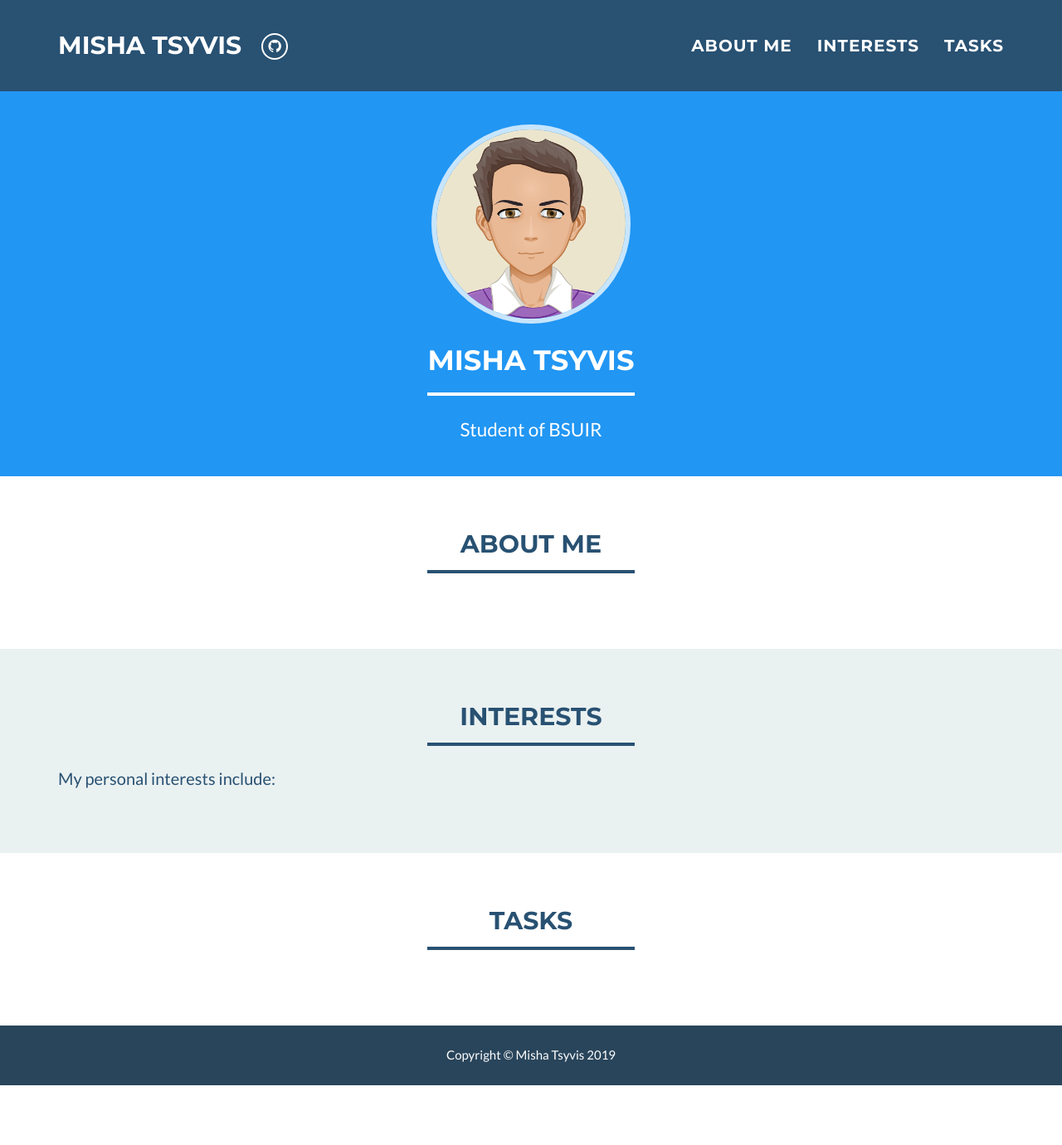
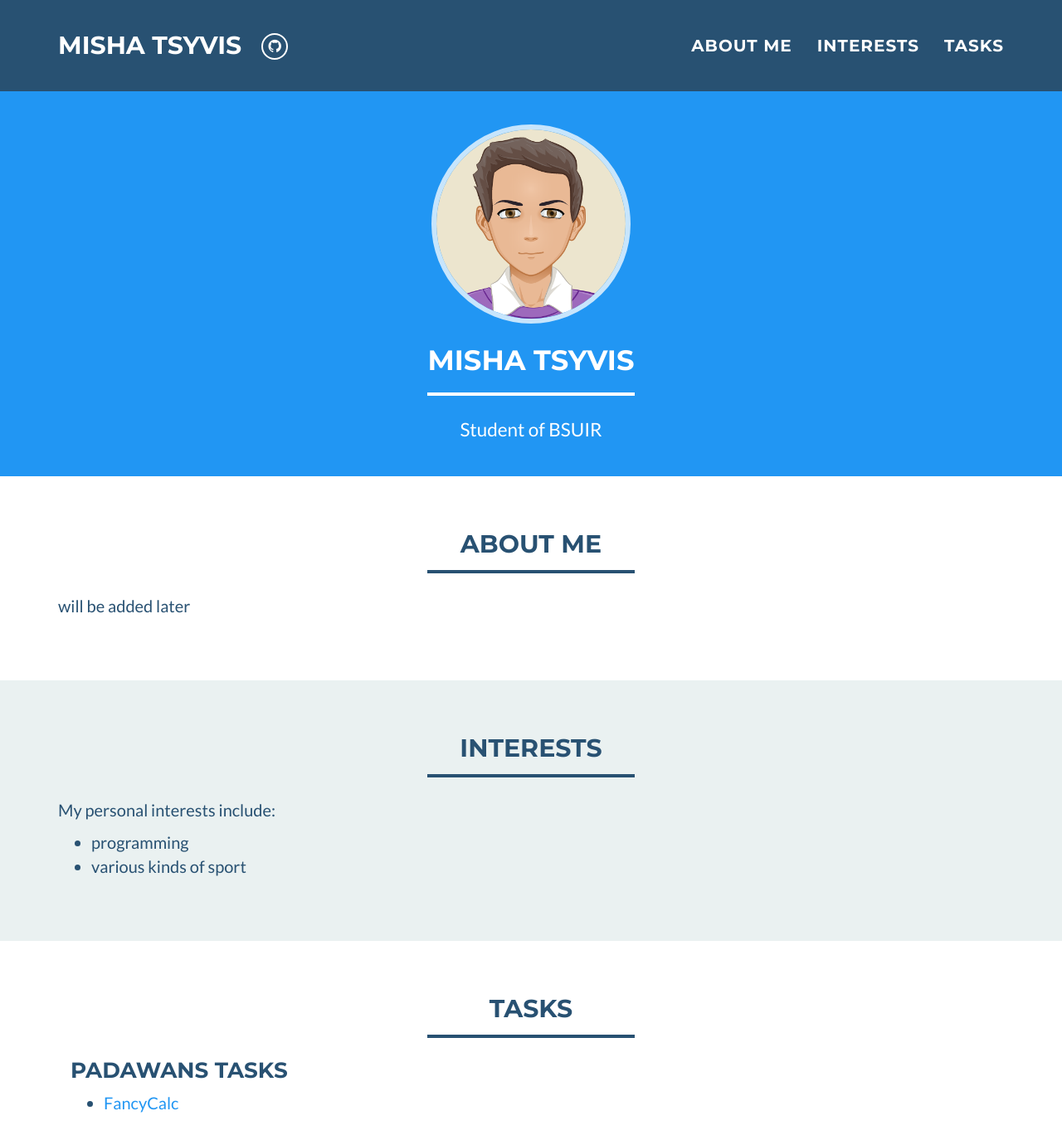
Before and after one commit to mtsyvis/mtsyvis.github.io, a Jekyll site: the page built from index.html, in a window 1280 px wide and 1400 px high. Shown: the top 1380 px of the window at 83% size. Built offline with Jekyll 4.4.1, drawn with Linux system fonts in a browser that asks for light colours.

Commit message:
add link to padawanstask

```diff
--- a/_includes/about_me.html
+++ b/_includes/about_me.html
@@ -8,6 +8,9 @@
     </div>
     <div class="row">
 	    <div class="col-sm-6">
+            <p>
+                will be added later
+            </p>
 <!--
     		<p>
             I have over 6 years of experience as a software engineer, and have worked
--- a/_includes/interests.html
+++ b/_includes/interests.html
@@ -8,9 +8,15 @@
         </div>
             <div class="row">
                 <div class="col-sm-6">
-		    <p>
-			    My personal interests include:
-        </p>
+                    <p>
+			         My personal interests include:
+                    </p>
+
+                    <ul>
+                        <li>programming</li>
+                        <li>various kinds of sport</li>
+                    </ul>
+
 <!--
 			<ul>
 			  <li>
--- a/_includes/tasks.html
+++ b/_includes/tasks.html
@@ -7,6 +7,17 @@
         <hr />
       </div>
     </div>
+        <div class="col-sm-6">
+            <h3 style="margin-top:0">Padawans tasks</h3>
+
+            <ul>
+                <li><a href="https://github.com/mtsyvis/FancyCalc">FancyCalc</a></li>
+
+            </ul>
+
+
+        </div>
+<!--
     <div class="row">
 
 	    <div class="col-sm-6">
@@ -14,10 +25,11 @@
       </div>
 
 	    <div class="col-sm-6">
-<!--		    <h3 style="margin-top:0;">Padawans</h3>-->
+		    <h3 style="margin-top:0;">Padawans</h3>
 
 	    </div>
 
     </div>
+-->
   </div>
 </section>
```
